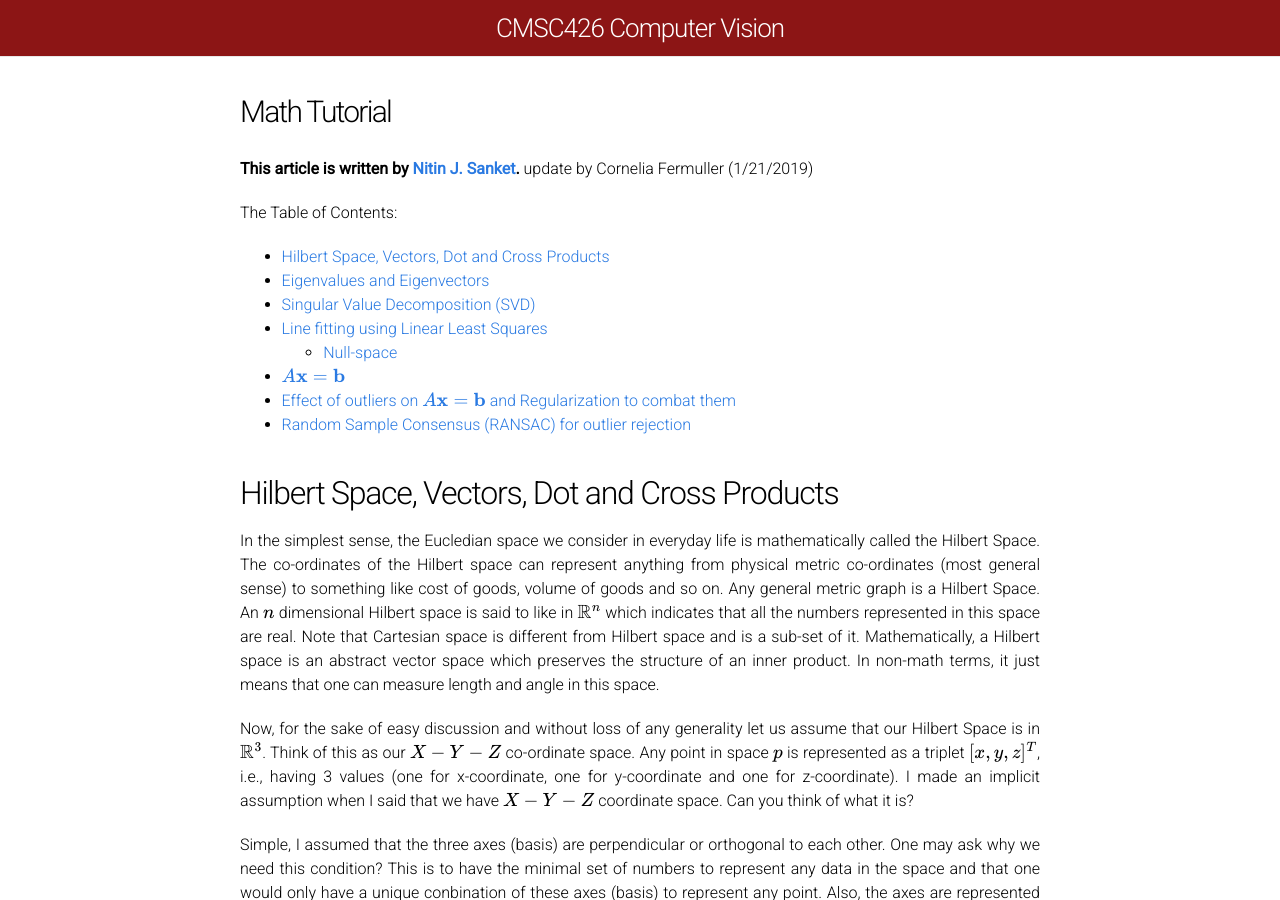
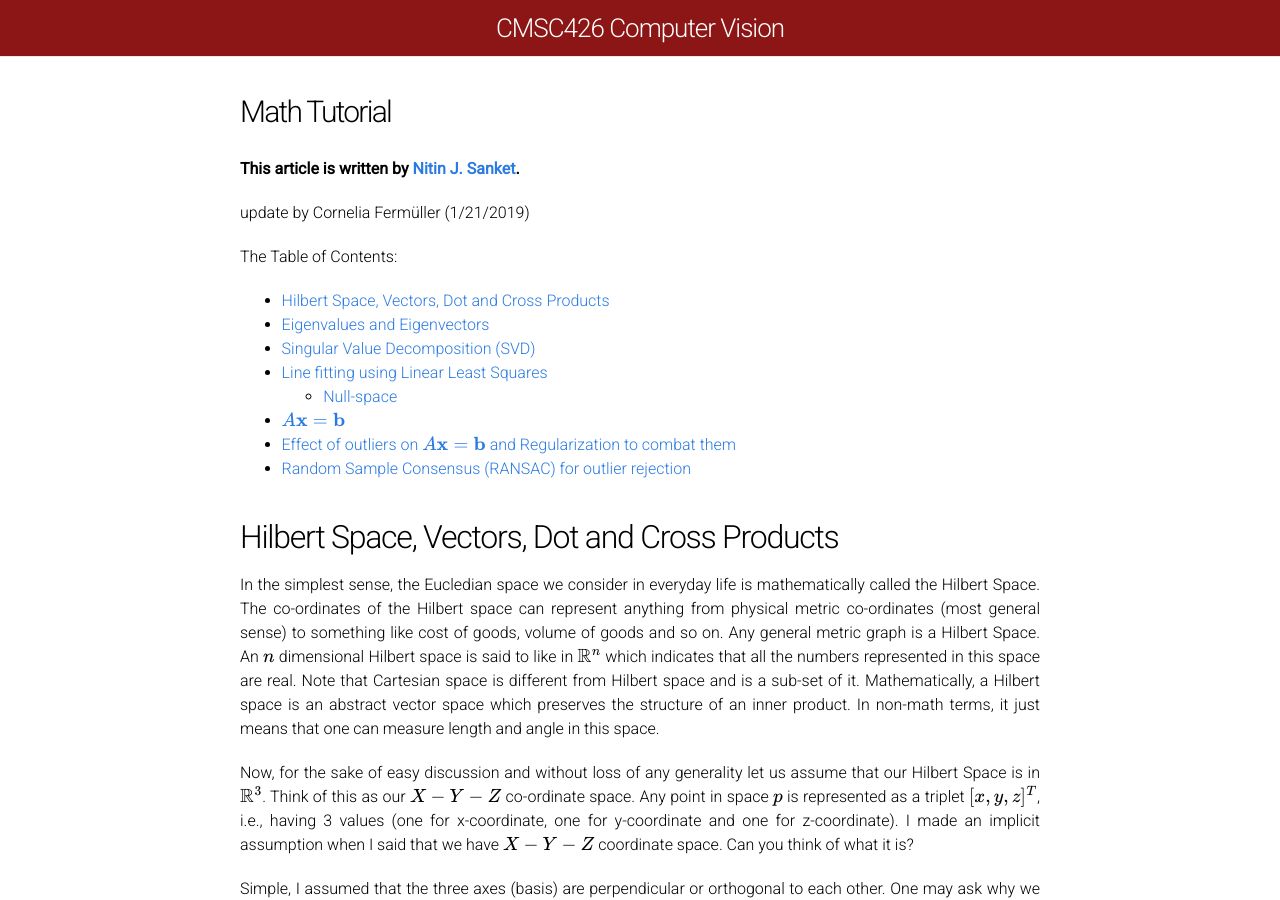
Before and after one commit to cmsc426spring2019/cmsc426spring2019.github.io, a Jekyll site: the page built from math-tutorial.md, in a window 1280 px wide and 900 px high. Built offline with Jekyll 4.4.1, drawn with Linux system fonts in a browser that asks for light colours; formulas are drawn with MathJax 3.

Commit message:
Update math-tutorial.md

```diff
--- a/math-tutorial.md
+++ b/math-tutorial.md
@@ -4,7 +4,8 @@ title: Math Tutorial
 permalink: /math-tutorial/
 ---
 **This article is written by [Nitin J. Sanket](http://nitinjsanket.github.io).**
-update by Cornelia Fermuller (1/21/2019)
+
+update by Cornelia Ferm&uuml;ller (1/21/2019)
 
 The Table of Contents:
 
```
